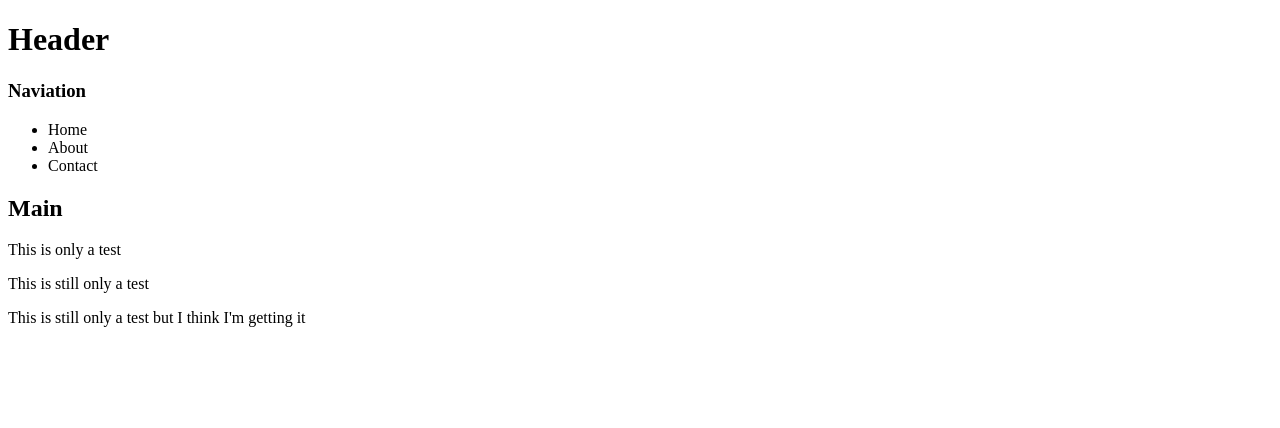
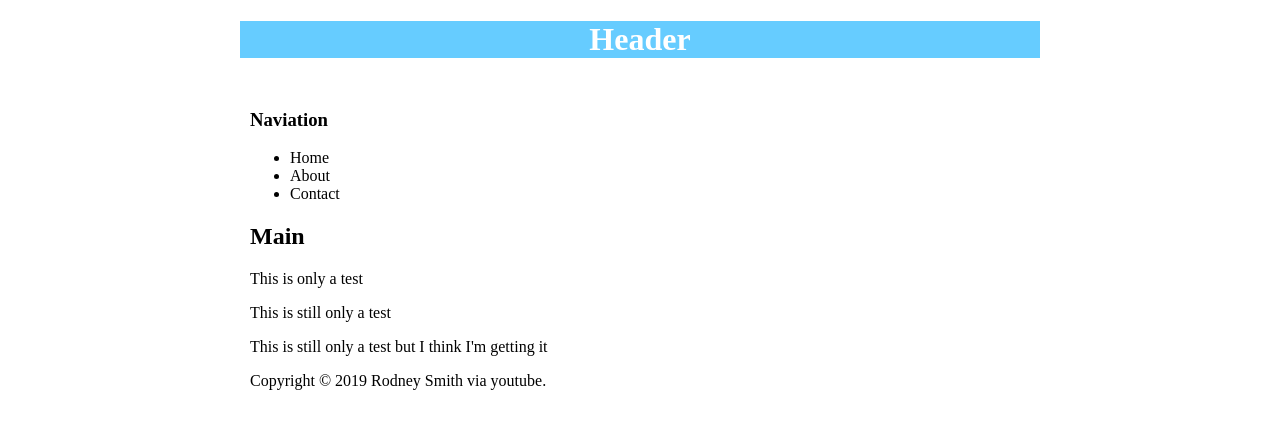
Before and after one commit to smit239/HW-Wireframe, a plain HTML site: page index.html in a window 1280 px wide. Drawn offline with Linux system fonts and the light colour scheme.

Commit message:
Update 3

```diff
--- /dev/null
+++ b/easier.css
@@ -0,0 +1,34 @@
+CSS File:::::Style
+
+
+body{
+
+    background-color: #EEEEEE;
+    font-family: Arial, Helvetica, sans-serif;
+    width: 960px;
+    font-size: 18px;
+    padding: 10px;
+    text-align: center;
+
+}
+
+#container {
+    background-color: White;
+    width: 800px;
+    margin-left: auto;
+    margin-right: auto;
+
+}
+#header {
+    background-color: #66ccff;
+    color: white;
+    text-align: center;
+}
+#content{
+    padding: 10px;
+}
+#nav {
+    width: 180px;
+}
+#main {width: 600px;
+}
--- a/index.html
+++ b/index.html
@@ -4,11 +4,10 @@
   <meta charset="UTF-8">
   <meta name="viewport" content="width=device-width, initial-scale=1.0">
   <meta http-equiv="X-UA-Compatible" content="ie=edge">
-  <title>Skeleton</title>
-  <link rel="stylesheet" type="text/css" href="style.css">
 
 <head>
     <title> My first Homework Project</title>
+    <link rel="stylesheet" href="easier.css">
 </head>
 <body>
     <div id="container">
@@ -41,6 +40,7 @@
             </div>
     <div>
         <div id="footer">
+            Copyright &copy; 2019 Rodney Smith via youtube.
 
         </div>
     </div>
```
